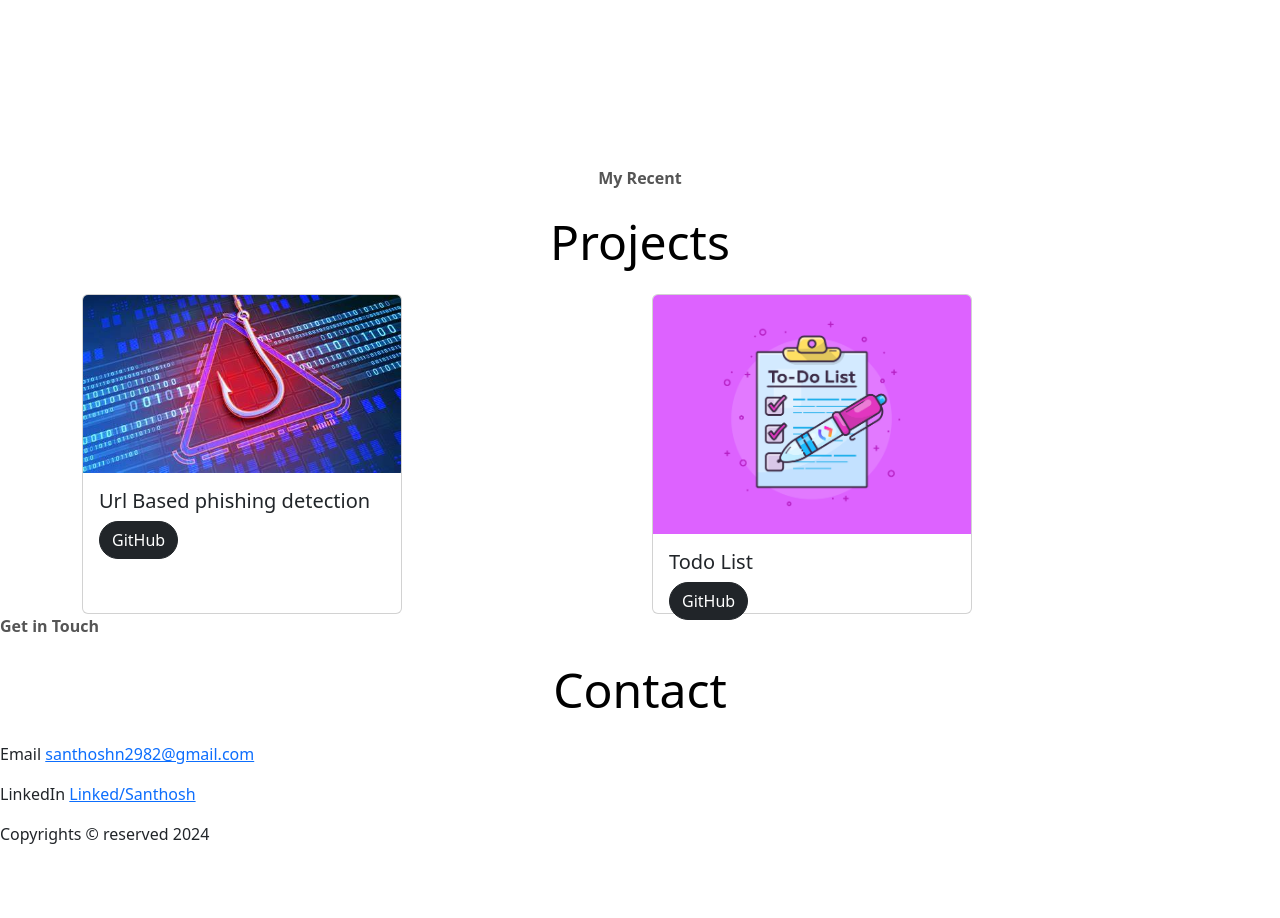
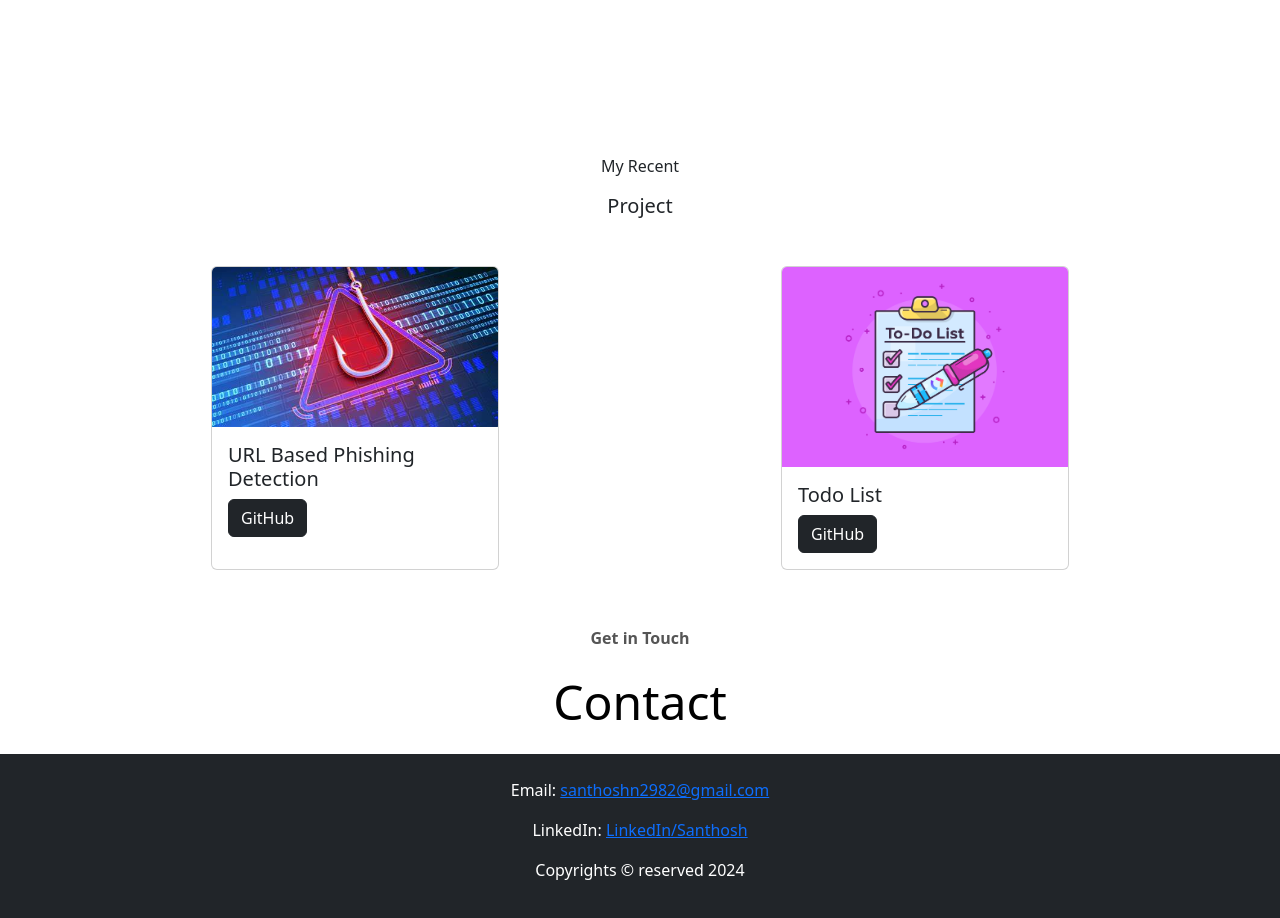
Before and after one commit to NagarajanSanthosh/Portfolio-react, a React (Vite) app: page / in a window 1280 px wide. Shown: the part 2320-3238 px from the top of the page. Before the commit the page ends 3182 px from the top, so only its background shows below. Built offline with nearby package versions, Linux system fonts and the light colour scheme.

Commit message:
revisited

```diff
--- a/package.json
+++ b/package.json
@@ -28,9 +28,8 @@
     "last 10 versions"
   ],
   "dependencies": {
-    "@tsparticles/all": "^3.3.0",
-    "@tsparticles/react": "^3.0.0",
     "bootstrap": "^5.3.3",
+    "particles.js": "^2.0.0",
     "react": "^18.3.1",
     "react-bootstrap": "^2.10.2",
     "react-dom": "^18.3.1",
--- a/src/components/App.js
+++ b/src/components/App.js
@@ -8,21 +8,25 @@ import Contact from './Contact'
 import Intro from './Intro';
 
 const App = () => {
+
     return (
-        <div>
+        <div className='App'>
+
             <div className='alltextblack'>
+
                     <div>
                         <Navbar />
                     </div>
+
+                <main>
                     <Intro />
                     <About />
                     <Skills />
                     <Projects />
+                </main>
+                <footer>
                     <Contact />
-
-                <div>
-                <p>Copyrights © reserved 2024</p>
-                </div>
+                </footer>
             </div>
 
         </div>
--- a/src/components/Contact.jsx
+++ b/src/components/Contact.jsx
@@ -1,29 +1,31 @@
-import React from 'react'
+import React from 'react';
+import { Container, Row, Col } from 'react-bootstrap';
+import '../index.css';
+
 const Contact = () => {
   return (
     <div id='contact' className='bottom-style'>
-      <p className='starter text-description'>Get in Touch</p>
-      <p className='title contact'> Contact
-      </p>
-      <div className='contact-info-out'>
-        <div className='contact-info-border'>
-          <div className='contact-info-in'>
+      <p className='text-starter text-description'>Get in Touch</p>
+      <p className='title contact'> Contact </p>
+      <footer className="bg-dark text-white p-4">
+        <div className="container">
+          <div className="row">
+            <div className="col-lg-12 text-center">
+              <p>Email: <a href='mailto:santhoshn2982@gmail.com'>santhoshn2982@gmail.com</a></p>
+              <p>LinkedIn: <a href="https://www.linkedin.com/in/santhosh-nagarajan-98686923b/">LinkedIn/Santhosh</a></p>
+            </div>
+          </div>
+          <div className='row'>
+            <div className="col-lg-12 text-center">
+              <p>Copyrights © reserved 2024</p>
+            </div>
 
-            <p>Email{` `}
-              <a href='mailto:santhoshn2982@gmail.com'>santhoshn2982@gmail.com</a>
-            </p>
-          </div>
-          <div className='contact-info-in'>
-            <p>LinkedIn{` `}
-              <a href='https://www.linkedin.com/in/santhosh-nagarajan-98686923b/' target='_blank'>Linked/Santhosh</a>
-            </p>
           </div>
         </div>
-
-      </div>
+      </footer>
 
     </div>
-  )
-}
+  );
+};
 
-export default Contact
+export default Contact;
--- a/src/components/Projects.jsx
+++ b/src/components/Projects.jsx
@@ -1,44 +1,49 @@
-import React from 'react'
-import phishingImage from '../image/phishing.jpeg'
-import todoImage from '../image/todo.png'
-import { Container, Row, Col } from 'react-bootstrap'
+import React from 'react';
+import { Container, Row, Col, Card, Button } from 'react-bootstrap';
+import phishingImage from '../image/phishing.jpeg';
+import todoImage from '../image/todo.png';
+
 const Projects = () => {
     const openProject1 = () => {
-        window.open('https://github.com/NagarajanSanthosh/URL-based-phishing.git', '_blank')
-    }
+        window.open('https://github.com/NagarajanSanthosh/URL-based-phishing.git', '_blank');
+    };
+
     const openProject2 = () => {
-        window.open('https://github.com/NagarajanSanthosh/todo-react.git', '_blank')
-    }
+        window.open('https://github.com/NagarajanSanthosh/todo-react.git', '_blank');
+    };
+
     return (
-        <div id='project'>
-            <p className='text-starter text-description'>My Recent</p>
-            <p className='title'>Projects</p>
-
+        <div id='project' style={{ paddingTop: '20px' }}>
             <Container>
-                <Row>
-                    <Col>
-                        <div className="card" style={{ width: '20rem', height: '20rem' }}>
-                            <img src={phishingImage} className="card-img-top" alt="phishing-image" />
-                            <div className="card-body">
-                                <h5 className="card-title">Url Based phishing detection</h5>
-                                <button className='btn btn-dark rounded-pill rounded' onClick={openProject1}>GitHub</button>
-                            </div>
-                        </div>
+                <Row className='justify-content-center'>
+                    <Col xs={12} className='text-center mb-4'>
+                        <p className='intro-text'>My Recent</p>
+                        <h5 className='text-center mb-4'>Project</h5>
                     </Col>
-                    <Col>
-                        <div className="card" style={{ width: '20rem', height: '20rem' }}>
-                            <img src={todoImage} className="card-img-top" alt="todo-image" />
-                            <div className="card-body">
-                                <h5 className="card-title">Todo List</h5>
-                                <button className='btn btn-dark rounded-pill rounded' onClick={openProject2}>GitHub</button>
-                            </div>
-                        </div>
+                </Row>
+                <Row className="justify-content-center">
+                    <Col lg={6} md={12} className="mb-4 d-flex justify-content-center">
+                        <Card style={{ width: '18rem' }}>
+                            <Card.Img variant="top" src={phishingImage} alt="phishing-image" style={{ maxHeight: '200px', objectFit: 'cover' }} />
+                            <Card.Body>
+                                <Card.Title>URL Based Phishing Detection</Card.Title>
+                                <Button variant="dark" onClick={openProject1}>GitHub</Button>
+                            </Card.Body>
+                        </Card>
+                    </Col>
+                    <Col lg={6} className="mb-4 d-flex justify-content-center">
+                        <Card style={{ width: '18rem' }}>
+                            <Card.Img variant="top" src={todoImage} alt="todo-image" style={{ maxHeight: '200px', objectFit: 'cover' }} />
+                            <Card.Body>
+                                <Card.Title>Todo List</Card.Title>
+                                <Button variant="dark" onClick={openProject2}>GitHub</Button>
+                            </Card.Body>
+                        </Card>
                     </Col>
                 </Row>
             </Container>
+        </div>
+    );
+};
 
-        </div>
-    )
-}
-
-export default Projects
+export default Projects;
--- a/src/index.css
+++ b/src/index.css
@@ -3,8 +3,11 @@
     width: 400px;
 }
 
-
-
+.App {
+    width: 100%;
+    height: 100%;
+    background: #fff;
+}
 .copyright {
     text-align: center;
     margin-top: 5rem;
--- a/src/index.js
+++ b/src/index.js
@@ -6,4 +6,4 @@ const root = ReactDOM.createRoot(document.getElementById("root"));
 
 
 root.render(<App />)
-console.log("index.js");
+console.log(" :) ");
```
Also changed, not shown: 1 other file (tests, documents, lock files or other folders). Lines whose indentation alone changed are shown as unchanged.
